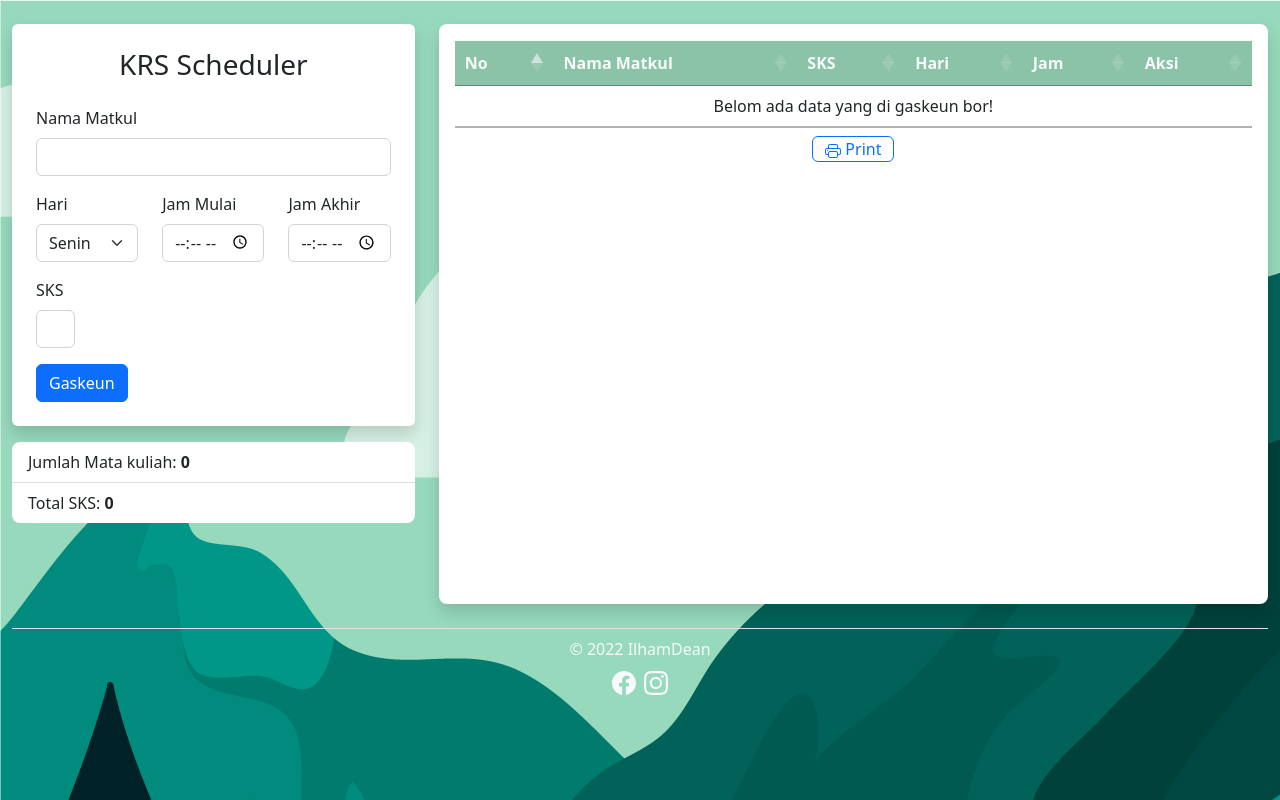
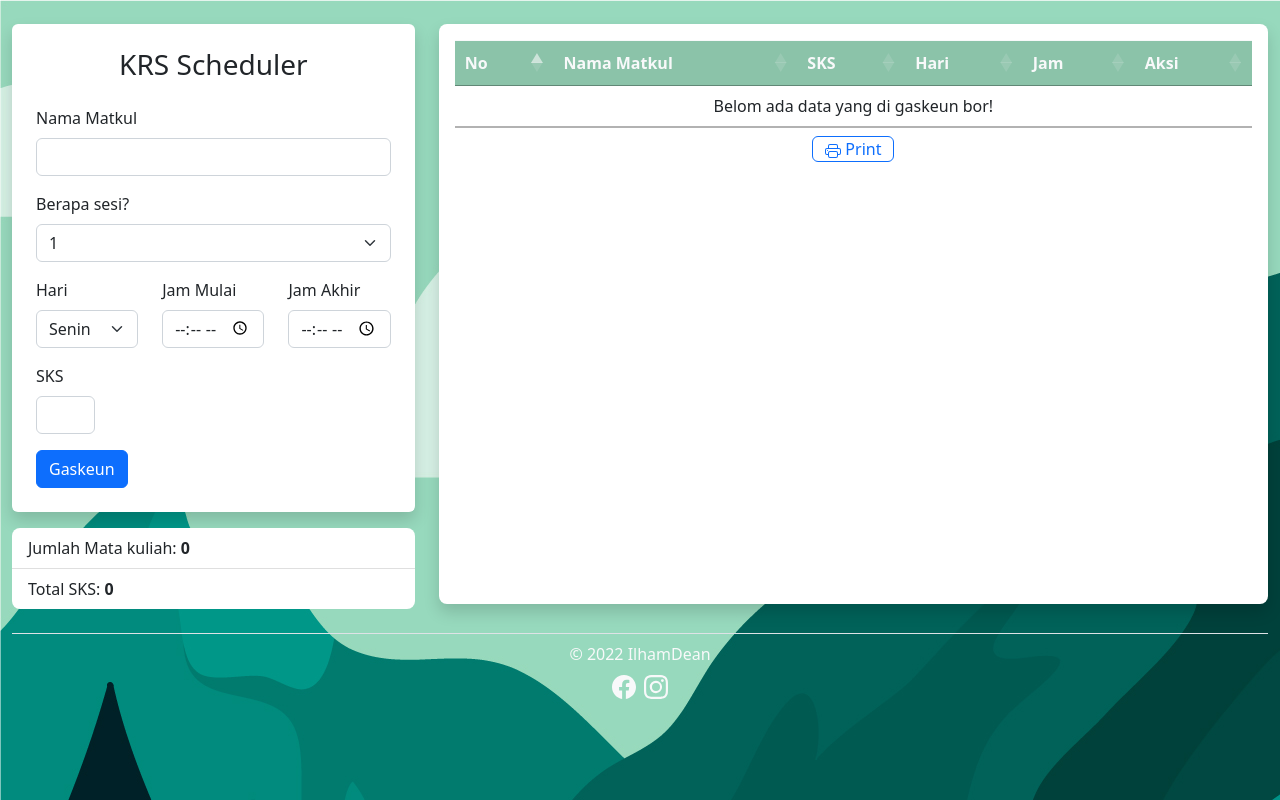
Before and after one commit to dean131/krs-tool-jquery, a Flask app: page / in a window 1280 px wide. Run offline with Flask 2, Linux system fonts and the light colour scheme; some libraries are stand-ins or nearby versions.

Commit message:
add fitur sesi 2

```diff
--- a/static/js/custom.js
+++ b/static/js/custom.js
@@ -2,6 +2,7 @@
 $(document).ready(function() {
 
     let data_base = [];
+    let sesi2 = false;
 
     $.tampil = function() {
         let table = `<table class="table table-sm table-hover" id="myTable">
@@ -58,41 +59,69 @@ $(document).ready(function() {
     }
 
     $('#btn_submit').click(function() {
+        let data, data2;
+
         let nama_matkul = $('#nama_matkul').val();
         let hari = $('#hari').val();
         let jam_mulai = $('#jam_mulai').val();
         let jam_akhir = $('#jam_akhir').val();
         let jmlh_sks = $('#jmlh_sks').val();
-        let data = [nama_matkul, hari, jam_mulai, jam_akhir, jmlh_sks];
+        data = [nama_matkul, hari, jam_mulai, jam_akhir, jmlh_sks];
 
-        if (!nama_matkul) {
+        if (sesi2) {
+            let nama_matkul2 = nama_matkul + ' (sesi 2)';
+            let hari2 = $('#hari2').val();
+            let jam_mulai2 = $('#jam_mulai2').val();
+            let jam_akhir2 = $('#jam_akhir2').val();
+            let jmlh_sks2 = data[4];
+
+            data2 = [nama_matkul2, hari2, jam_mulai2, jam_akhir2, jmlh_sks2];
+
+            if ($.cekField(data) && $.cekTabrakan(data)) {
+                if ($.cekField(data2) && $.cekTabrakan(data2)) {
+                    if ($.cekTabrakan2sesi(data, data2)) {
+                        data[4] /= 2;
+                        data2[4] /= 2;
+                        $.tambahData(data);
+                        $.tambahData(data2);
+                    }
+                }
+            }
+        } else {
+            if ($.cekField(data) && $.cekTabrakan(data)) {
+                $.tambahData(data);
+            }
+        }
+
+    });
+
+    $.cekField = function(data) {
+        if (!data[0]) {
             let title = `Bor!`;
             let message = `Isi dulu field nama MATKUL nya bor!`
             $.modalWarning(title, message);
-            return;
-        }
-
-        if (!jam_mulai || !jam_akhir) {
+            return false;
+        } else if (!data[2] || !data[3]) {
             let title = `Bor!`;
             let message = `Isi dulu jam nya bor!`
             $.modalWarning(title, message);
-            return;
-        }
-
-        if (!jmlh_sks) {
+            return false;
+        } else if (!data[4]) {
             let title = `Bor!`;
             let message = `Isi dulu field SKS nya bor!`
             $.modalWarning(title, message);
-            return;
-        }
-
-        if (isNaN(jmlh_sks)) {
+            return false;
+        } else if (isNaN(data[4])) {
             let title = `Bor!`;
             let message = `Kalo SKS harus pake angka bor!`
             $.modalWarning(title, message);
-            return;
+            return false;
+        } else {
+            return true;
         }
+    }
 
+    $.cekTabrakan = function(data) {
         let tabrakan;
         $.each(data_base, function(index, value) {
             if (data[1] == value[1]) {
@@ -110,14 +139,44 @@ $(document).ready(function() {
 
         if (tabrakan) {
             let title = `Bor!`;
-            let message = `Jadwalnya trbrakan sama ${data_base[tabrakan][0]} bor!`
+            let message = `Jadwalnya tabrakan sama ${data_base[tabrakan][0]} bor!`
             $.modalWarning(title, message);
+            return false;
         } else {
-            data_base.push(data);
-            $.tampil();
-            $.resetForm();
+            return true;
         }
-    });
+    }
+
+    $.cekTabrakan2sesi = function(data, data2) {
+        let tabrakan;
+        if (data[1] == data2[1]) {
+            if (data[2] >= data2[2] && data[2] <= data2[3]) {
+                tabrakan = true;
+            } else if (data[3] >= data2[2] && data[3] <= data2[3]) {
+                tabrakan = true;
+            } else if (data2[2] >= data[2] && data2[2] <= data[3]) {
+                tabrakan = true;
+            } else if (data2[3] >= data[2] && data2[3] <= data[3]) {
+                tabrakan = true;
+            }
+        }
+
+        if (tabrakan) {
+            let title = `Bor!`;
+            let message = `Sessi 1 sama sesi 2 tabrakan bor!`
+            $.modalWarning(title, message);
+            return false;
+        } else {
+            return true;
+        }
+    }
+
+    $.tambahData = function(data) {
+        data_base.push(data);
+        $.tampil();
+        $.resetForm();
+    }
+
 
     $.hapus = function(index) {
         data_base.splice(index, 1);
@@ -129,7 +188,7 @@ $(document).ready(function() {
         let total_sks = 0;
 
         $.each(data_base, function(index, value) {
-            total_sks += parseInt(value[4]);
+            total_sks += value[4];
         });
 
         let hitung =   `<ul class="rounded-3 list-group list-group-flush">
@@ -154,7 +213,7 @@ $(document).ready(function() {
         let hari = $('#modal_hari').val();
         let jam_mulai = $('#modal_jam_mulai').val();
         let jam_akhir = $('#modal_jam_akhir').val();
-        let jmlh_sks = $('#modal_jmlh_sks').val();
+        let jmlh_sks = parseInt($('#modal_jmlh_sks').val());
         let data = [nama_matkul, hari, jam_mulai, jam_akhir, jmlh_sks];
 
         let modal_index = $('#modal_index').val();
@@ -189,9 +248,11 @@ $(document).ready(function() {
     $.resetForm = function() {
         $('#nama_matkul').val('');
         $('#hari').prop('selectedIndex',0);
+        $('#sesi').prop('selectedIndex',0);
         $('#jam_mulai').val('');
         $('#jam_akhir').val('');
         $('#jmlh_sks').val('');
+        $.formWaktu();
     }
 
     $.modalWarning = function(title, message) {
@@ -424,7 +485,7 @@ $(document).ready(function() {
         let card_all = $.sortingDataBase();
         let pagePrint = `   <div class="container" id="pagePrint">`
         pagePrint += card_all;
-        pagePrint +=        `</div>`
+        pagePrint +=    `   </div>`
 
         $('#divPrint').html(pagePrint);
         printJS({
@@ -435,6 +496,36 @@ $(document).ready(function() {
         });
     }
 
+    $.formWaktu = function(sesi) {
+        if (sesi == '2') {
+            let waktuForm = `   <label class="form-label border-bottom mt-1" for="sesi2">Sesi 2</label>
+                                <div class="mb-3 col-lg-4" id="sesi2">
+                                    <label class="form-label" for="hari2">Hari</label>
+                                    <select class="form-select" id="hari2" aria-label="Default select example">
+                                        <option value="Senin">Senin</option>
+                                        <option value="Selasa">Selasa</option>
+                                        <option value="Rabu">Rabu</option>
+                                        <option value="Kamis">Kamis</option>
+                                        <option value="Jum'at">Jum'at</option>
+                                        <option value="Sabtu">Sabtu</option>
+                                    </select>
+                                </div>
+                                <div class="col-lg-4 mb-3">
+                                    <label class="form-label" for="jam_mulai2">Jam Mulai</label>
+                                    <input type="time" id="jam_mulai2" class="form-control">
+                                </div>
+                                <div class="col-lg-4 mb-3">
+                                    <label class="form-label" for="jam_akhir2">Jam Akhir</label>
+                                    <input type="time" id="jam_akhir2" class="form-control">
+                                </div>`;
+            $('#waktu').html(waktuForm);
+            sesi2 = true;
+        } else {
+            $('#waktu').html('');
+            sesi2 = false;
+        }
+    }
+
     $.tampil();
 
 });
--- a/templates/index.html
+++ b/templates/index.html
@@ -6,9 +6,15 @@
     <meta name="viewport" content="width=device-width, initial-scale=1.0">
     <link rel="icon" href="/static/img/calendar.svg">
     <title>KRS Scheduler</title>
+    <!-- BOOTSTRAP -->
     <link href="https://cdn.jsdelivr.net/npm/bootstrap@5.2.0-beta1/dist/css/bootstrap.min.css" rel="stylesheet" integrity="sha384-0evHe/X+R7YkIZDRvuzKMRqM+OrBnVFBL6DOitfPri4tjfHxaWutUpFmBp4vmVor" crossorigin="anonymous">
+    <!-- <link rel="stylesheet" href="{{ url_for('static', filename='css/bootstrap.min.css') }}"> -->
+    <!-- DATA TABLES -->
     <link rel="stylesheet" type="text/css" href="https://cdn.datatables.net/v/bs5/dt-1.12.1/datatables.min.css"/>
+    <!-- <link rel="stylesheet" href="{{ url_for('static', filename='css/datatables.min.css') }}"> -->
+    <!-- PRINT -->
     <link rel="stylesheet" href="{{ url_for('static', filename='css/print.min.css') }}">
+    <!-- CUSTOM -->
     <link rel="stylesheet" href="{{ url_for('static', filename='css/custom.css') }}">
 </head>
 <body>
@@ -18,15 +24,23 @@
                 <!-- FORM -->
                 <div class="rounded shadow bg-white mb-3 p-4">
                     <form id="form_matkul">
-                        <div class="row">
+                        <!-- <div class="row"> -->
                             <h3 class="form-title text-center mb-4">KRS Scheduler</h3>
                             <div class="mb-3">
                                 <label class="form-label" for="nama_matkul">Nama Matkul</label>
                                 <input class="form-control" type="text" id="nama_matkul">
                             </div>
-                            <div class="mb-3 col-md-4">
+                            <div class="mb-3">
+                                <label class="form-label" for="sesi">Berapa sesi?</label>
+                                <select class="form-select" id="sesi" aria-label="Default select example" oninput="$.formWaktu($(this).val())">
+                                    <option value="1">1</option>
+                                    <option value="2">2</option>
+                                </select>
+                            </div>
+                            <div class="row">
+                                <div class="mb-3 col-lg-4">
                                     <label class="form-label" for="hari">Hari</label>
-                                <select class="form-select" id="hari" aria-label="Default select example" >
+                                    <select class="form-select" id="hari" aria-label="Default select example">
                                         <option value="Senin">Senin</option>
                                         <option value="Selasa">Selasa</option>
                                         <option value="Rabu">Rabu</option>
@@ -35,22 +49,26 @@
                                         <option value="Sabtu">Sabtu</option>
                                     </select>
                                 </div>
-                            <div class="col-md-4 mb-3">
+                                <div class="col-lg-4 mb-3">
                                     <label class="form-label" for="jam_mulai">Jam Mulai</label>
                                     <input type="time" id="jam_mulai" class="form-control">
                                 </div>
-                            <div class="col-md-4 mb-3">
+                                <div class="col-lg-4 mb-3">
                                     <label class="form-label" for="jam_akhir">Jam Akhir</label>
                                     <input type="time" id="jam_akhir" class="form-control">
                                 </div>
-                            <div class="col-md-2 mb-3">
+                            </div>
+
+                            <div id="waktu" class="row"></div>
+
+                            <div class="col-lg-2 mb-3">
                                 <label class="form-label" for="sks">SKS</label>
                                 <input class="form-control" type="text" id="jmlh_sks">
                             </div>
                             <div>
                                 <button type="button" class="btn btn-primary" id="btn_submit">Gaskeun</button>
                             </div>
-                        </div>
+                        <!-- </div> -->
                     </form>
                 </div>
                 <!-- HITUNGAN -->
@@ -167,11 +185,18 @@
         <div id="divPrint" hidden></div>
 
     </div>
-
+    <!-- BOOTSTRAP -->
     <script src="https://cdn.jsdelivr.net/npm/bootstrap@5.2.0-beta1/dist/js/bootstrap.bundle.min.js" integrity="sha384-pprn3073KE6tl6bjs2QrFaJGz5/SUsLqktiwsUTF55Jfv3qYSDhgCecCxMW52nD2" crossorigin="anonymous"></script>
+    <!-- <script src="{{ url_for('static', filename='js/bootstrap.bundle.min.js') }}"></script> -->
+    <!-- JQUERY -->
     <script src="https://code.jquery.com/jquery-3.6.0.js" integrity="sha256-H+K7U5CnXl1h5ywQfKtSj8PCmoN9aaq30gDh27Xc0jk=" crossorigin="anonymous"></script>
+    <!-- <script src="{{ url_for('static', filename='js/jquery-3.6.0.min.js') }}"></script> -->
+    <!-- DATA TABLES -->
     <script type="text/javascript" src="https://cdn.datatables.net/v/bs5/dt-1.12.1/datatables.min.js"></script>
+    <!-- <script src="{{ url_for('static', filename='js/datatables.min.js') }}"></script> -->
+    <!-- PRINT -->
     <script src="{{ url_for('static', filename='js/print.min.js') }}"></script>
+    <!-- CUSTOM -->
     <script src="{{ url_for('static', filename='js/custom.js') }}"></script>
 </body>
 </html>
```
Lines whose indentation alone changed are shown as unchanged.
